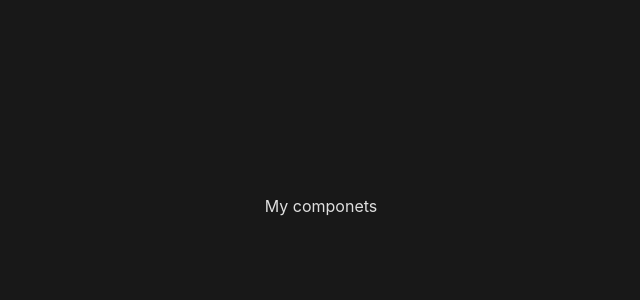
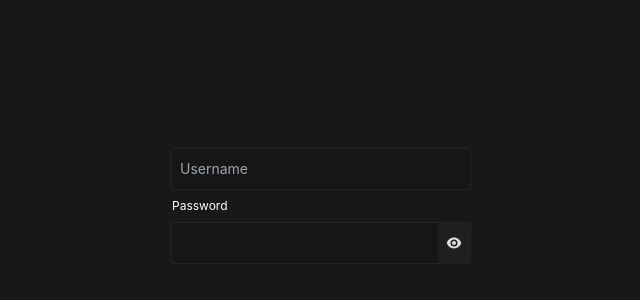
Before and after one commit to KEEGAN-exe/components, a React (Vite) app: page / in a window 1280 px wide. Shown: the part 194-494 px from the top of the page, without its empty margins (319-959 px from the left). Built offline with nearby package versions, Linux system fonts and the light colour scheme.

Commit message:
Componente Input y como usarlo

```diff
--- a/src/App.jsx
+++ b/src/App.jsx
@@ -1,7 +1,11 @@
+import { Input } from './components/Input'
+
 function App() {
   return (
     <>
-      <h1>My componets</h1>
+      {/* El componente Input recibe 3 parámetros: type, placeholder y title. No se pueden haber simultáneamente un title y un placeholder. Si el type se establece como "password", se mostrará un botón para ver la contraseña. */}
+      <Input type="text" placeholder="Username" />
+      <Input type="password" title="Password" />
     </>
   )
 }
--- /dev/null
+++ b/src/components/Input.jsx
@@ -0,0 +1,48 @@
+import PropTypes from 'prop-types'
+import { Eye } from '../assets/Eye'
+import { useEffect, useState } from 'react'
+import { CloseEye } from '../assets/CloseEye'
+
+export const Input = ({ placeholder, type, title }) => {
+  const [typeState, setTypeState] = useState('')
+  useEffect(() => {
+    setTypeState(type)
+  }, [type])
+
+  return (
+    <section className="text-sm leading-6 group w-[300px] my-2">
+      <label
+        className={`${
+          placeholder === undefined ? 'block' : 'hidden'
+        } text-white text-xs px-[1px]`}
+      >
+        {title}
+      </label>
+      <div className='relative my-2'>
+        <input
+          type={`${typeState}`}
+          className={`p-2 outline-none w-full rounded-[3px] text-white/60 transition-all focus:text-white/80 ring-[2px] ring-transparent border-gray-700/35 focus:ring-emerald-500/70 border focus:border-emerald-500 bg-neutral-900/95 duration-[400ms]${
+            typeState === 'password' ? 'pr-[40px]' : ''
+          }`}
+          placeholder={placeholder}
+        />
+        <span
+          className={`${
+            type !== 'password' ? 'hidden' : 'block'
+          } bg-neutral-800/60 hover:bg-neutral-800/90 absolute top-1/2 -translate-y-1/2 right-[1px] h-[calc(100%-2px)] flex justify-center items-center rounded-r-sm border-transparent px-2 cursor-pointer transition-all`}
+          onClick={() =>
+            setTypeState(typeState === 'password' ? 'text' : 'password')
+          }
+        >
+          {typeState === 'password' ? <Eye /> : <CloseEye />}
+        </span>
+      </div>
+    </section>
+  )
+}
+
+Input.propTypes = {
+  placeholder: PropTypes.string,
+  type: PropTypes.string.isRequired,
+  title: PropTypes.string
+}
```
